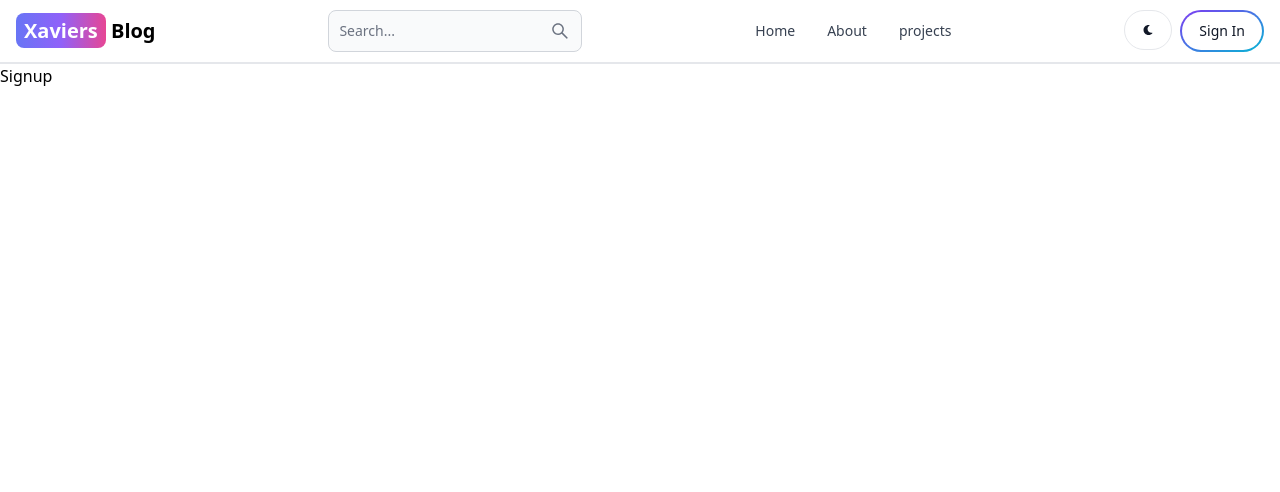
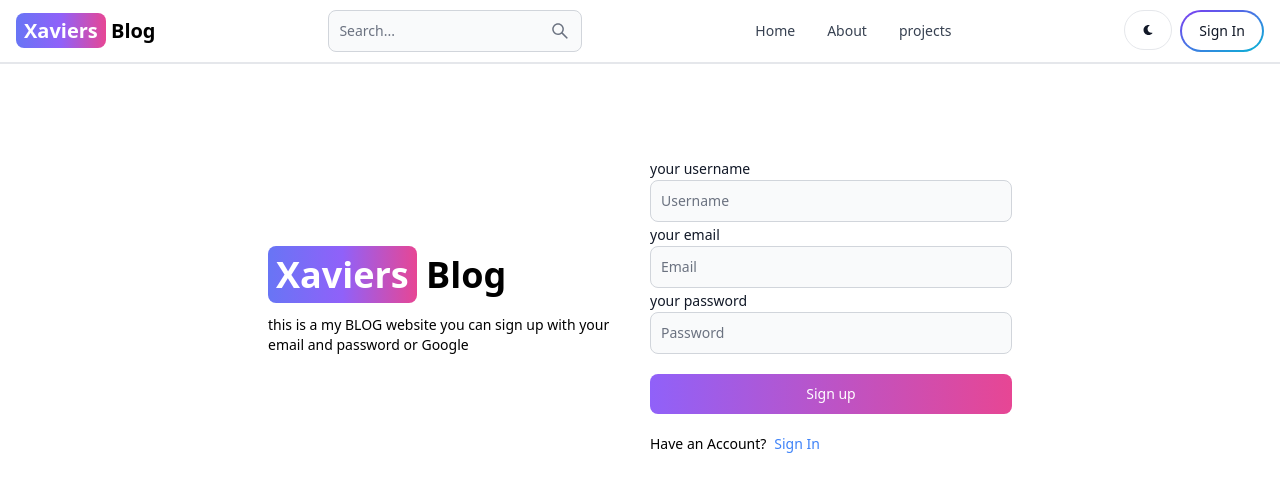
Before and after one commit to xyvielyons/mern-blog, a React app in the folder client/: page /sign-up in a window 1280 px wide. Shown: the top 492 px of the page. Built offline with nearby package versions, Linux system fonts and the light colour scheme; the HTML template or start-up script is replaced by a standard one.

Commit message:
create sign up page ui

```diff
--- a/client/src/pages/Signup.jsx
+++ b/client/src/pages/Signup.jsx
@@ -1,7 +1,47 @@
 import React from 'react'
+import { Label, TextInput,Button } from 'flowbite-react'
+import {Link} from "react-router-dom"
 
 export default function Signup() {
   return (
-    <div>Signup</div>
+    <div className='min-h-screen mt-20 '>
+
+      <div className='flex p-3 max-w-3xl mx-auto flex-col md:flex-row md:items-center gap-5'>
+
+          <div className='flex-1'>
+                <Link to="/" className='font-bold dark:text-white text-4xl'>
+                <span className='px-2 py-1 bg-gradient-to-r from-indigo-500 via-purple-500 to-pink-500 to-pink-500 rounded-lg text-white'>Xaviers</span> Blog
+                </Link>
+                <p className='text-sm mt-5'>
+                  this is a my BLOG website you can sign up with your email and password or Google
+                </p>
+          </div>
+
+        <div className='flex-1'>
+          <form className='flex flex-col gap 4'>
+            <div className=''>
+            <Label value="your username"/>
+            <TextInput type="text" placeholder='Username' id='username'></TextInput>
+            </div>
+            <div className=''>
+            <Label value="your email"/>
+            <TextInput type="text" placeholder='Email' id='email'></TextInput>
+            </div>
+            <div className=''>
+            <Label value="your password"/>
+            <TextInput type="text" placeholder='Password' id='password'></TextInput>
+            </div>
+            <Button gradientDuoTone="purpleToPink" type="submit" className='mt-5'>Sign up</Button>
+          </form>
+          <div className='flex gap-2 text-sm mt-5'>
+            <span>Have an Account?</span>
+            <Link to="/sign-in" className='text-blue-500'>Sign In</Link>
+          </div>
+        </div>
+
+
+        </div>
+
+      </div>
   )
 }
```
